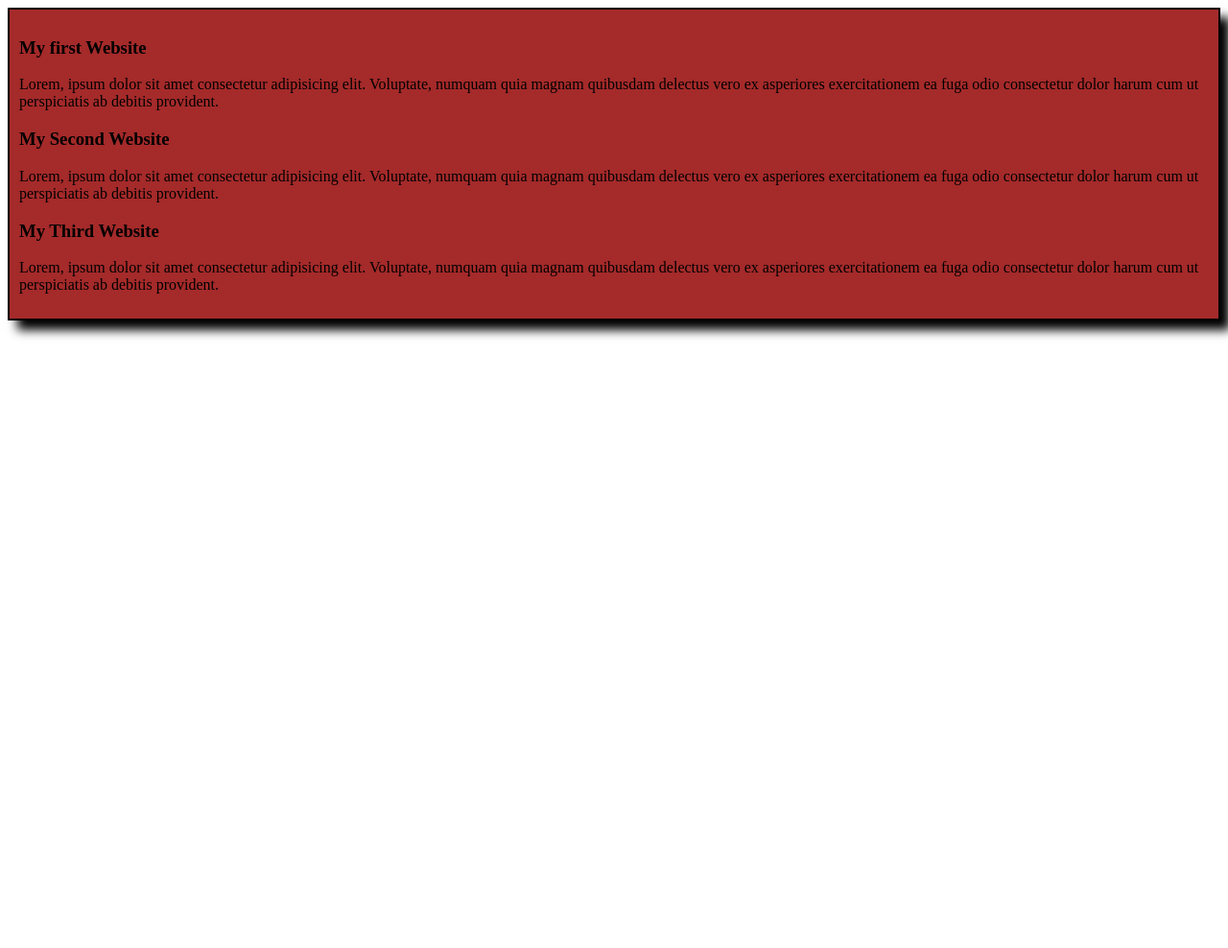
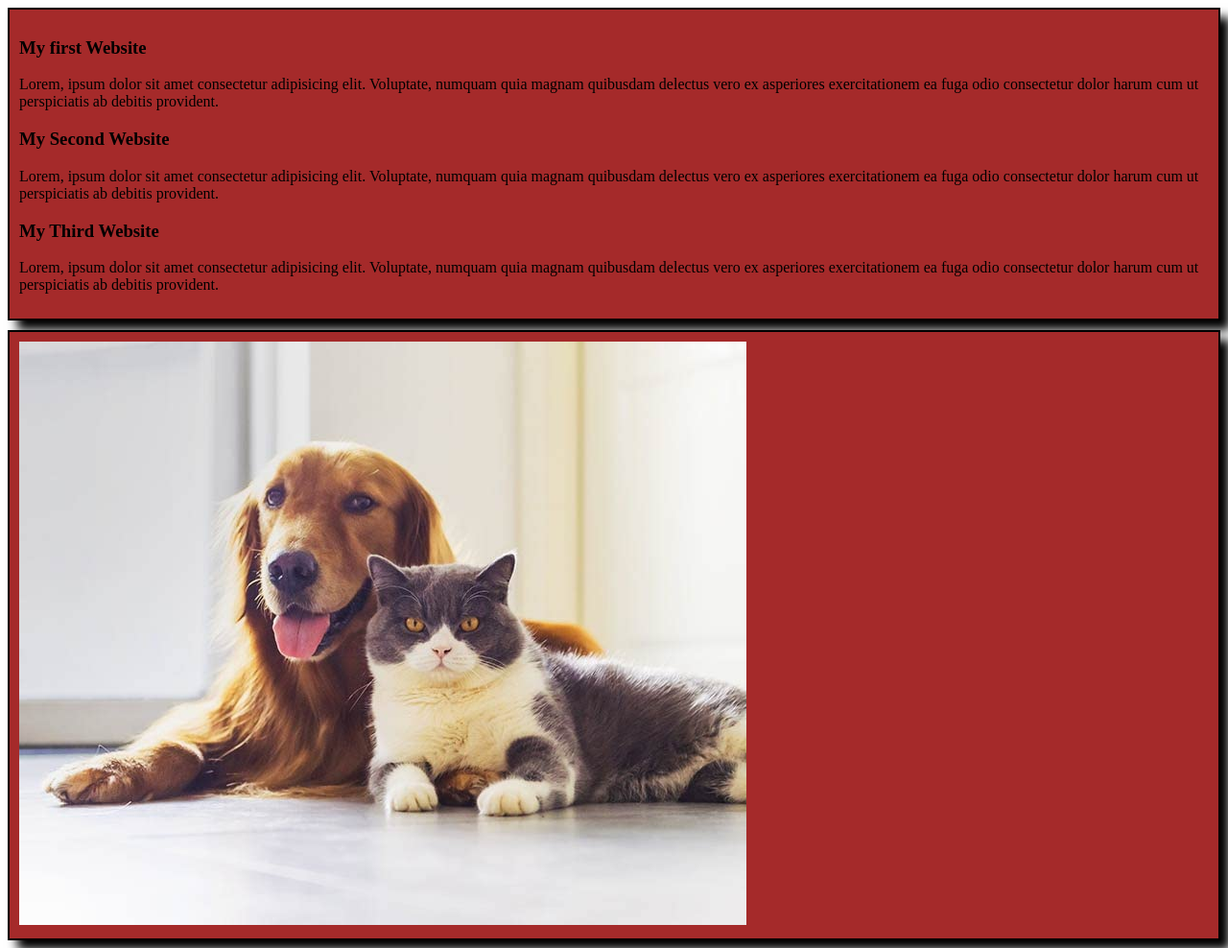
Before and after one commit to Tanay91/web-dev-tanay, a plain HTML site: page index.html in a window 1280 px wide. Shown: the whole page at 96% size. Before the commit the page ends 800 px from the top, so only its background shows below. Drawn offline with Linux system fonts and the light colour scheme.

Commit message:
pic added

```diff
--- a/index.html
+++ b/index.html
@@ -21,6 +21,7 @@
         </h3>
         <p>Lorem, ipsum dolor sit amet consectetur adipisicing elit. Voluptate, numquam quia magnam quibusdam delectus vero ex asperiores exercitationem ea fuga odio consectetur dolor harum cum ut perspiciatis ab debitis provident.</p>
     </div>
+    <div> <img src="images/box6_image.jpg" alt="pic"></div>
 
 </body>
 </html>
```
Also changed, not shown: images/box6_image.jpg (added).
